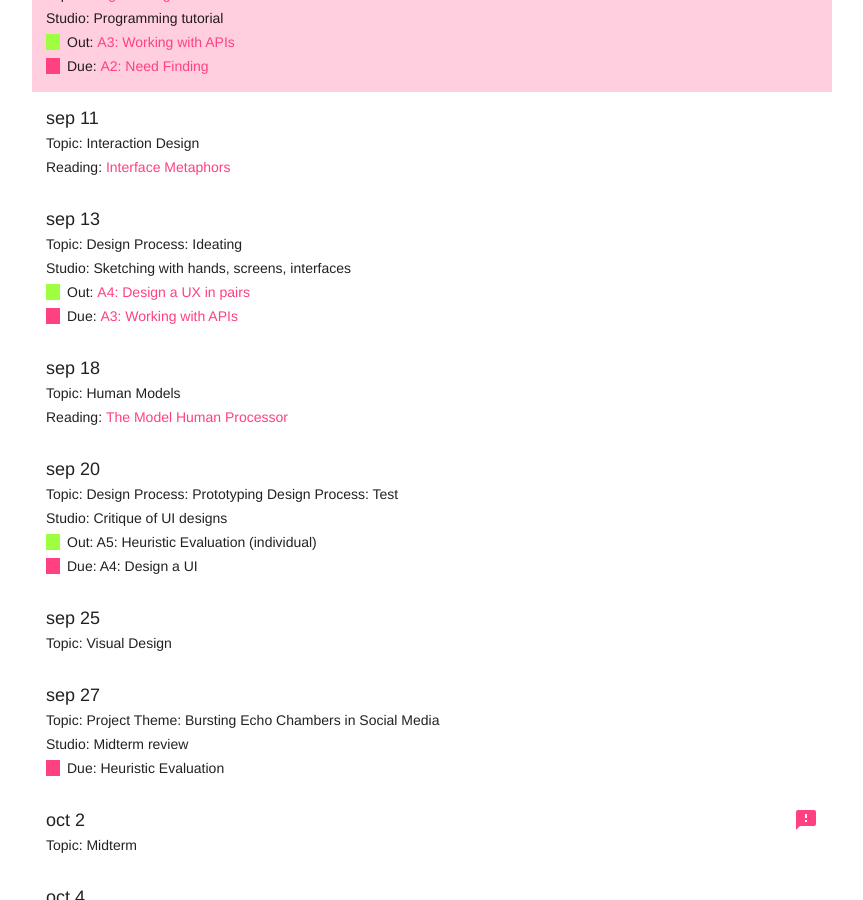
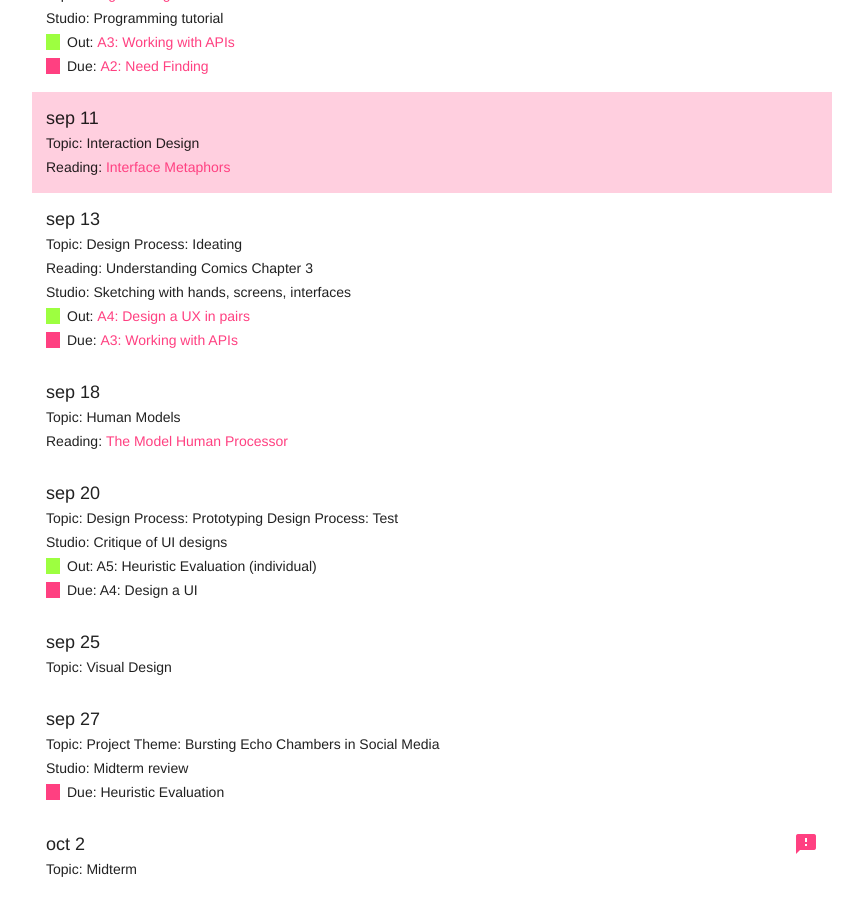
Before and after one commit to cs160-berkeley/website, a Jekyll site: the page built from schedule.md, in a window 1280 px wide and 900 px high, scrolled down 861 px. Shown: the whole window, without its empty margins (208-1071 px from the left). Built offline with Jekyll 4.4.1, drawn with Linux system fonts in a browser that asks for light colours; part of the change alters nothing that is shown.

```diff
--- a/_data/CS160Schedule.csv
+++ b/_data/CS160Schedule.csv
@@ -36,10 +36,9 @@ Break
 Affordance
 Conceptual Models
 Signifiers
-",T,,https://drive.google.com/open?id=0B3rmOUWm5OBlRGNvVk56Y1JZRG8,,"A3: Working with APIs,https://drive.google.com/open?id=1zmvlGO5PD1oi0q1kFFE6l0wZOqwDeVw71w-t0LrFmIw","A2: Need Finding,/assign/2/",Programming tutorial,Programming tutorial,I'm away Th-Sun
+Metaphors",,,https://drive.google.com/open?id=0B3rmOUWm5OBlRGNvVk56Y1JZRG8,,"A3: Working with APIs,https://drive.google.com/open?id=1zmvlGO5PD1oi0q1kFFE6l0wZOqwDeVw71w-t0LrFmIw","A2: Need Finding,/assign/2/",Programming tutorial,Programming tutorial,I'm away Th-Sun
 4M,11-Sep,Interaction Design,"Interaction Design
 Modes
-Metaphors
 Buttons, widgets
 Input devices
 Soft vs. hard buttons
@@ -49,7 +48,7 @@ gesture (Kinect)
 In-class exercise, work around tables, design using web, phone, speech, gesture
 Break
 Layout: Visual design--white space
-Compare/contrast among blurred NYTimes, Bing, Craigslist",,,,"Interface Metaphors, https://webdesign.tutsplus.com/articles/all-about-grid-systems--webdesign-14471",,,,,"Contextual Design (Holtzblatt & Beyer) up through 8.2.4,https://drive.google.com/open?id=0Bw5c_JsRiheEd0l2U2lTT0xLMTA
+Compare/contrast among blurred NYTimes, Bing, Craigslist",T,,,"Interface Metaphors, https://webdesign.tutsplus.com/articles/all-about-grid-systems--webdesign-14471",,,,,"Contextual Design (Holtzblatt & Beyer) up through 8.2.4,https://drive.google.com/open?id=0Bw5c_JsRiheEd0l2U2lTT0xLMTA
 [Landay] Contextual Design
 "
 4W,13-Sep,Design Process: Ideating,"Design Process: Design - Ideating
@@ -61,7 +60,7 @@ Break
 Social effects, social leveraging, tagging
 Crowd source work
 Agents, AI
-",,,,,"A4: Design a UX in pairs, taking an idea from A2","A3: Working with APIs,https://drive.google.com/open?id=1zmvlGO5PD1oi0q1kFFE6l0wZOqwDeVw71w-t0LrFmIw
+",,,,Understanding Comics Chapter 3,"A4: Design a UX in pairs, taking an idea from A2","A3: Working with APIs,https://drive.google.com/open?id=1zmvlGO5PD1oi0q1kFFE6l0wZOqwDeVw71w-t0LrFmIw
 ","Sketching with hands, screens, interfaces","Sketching with hands, screens, interfaces","Working-through-task-centered-design
 AboutFaceChap6,https://drive.google.com/open?id=0Bw5c_JsRiheEMUFaOERvV3hKZm8"
 5M,18-Sep,Human Models,"Human Models (Eric's slides 16-08)
--- a/_data/schedule.yaml
+++ b/_data/schedule.yaml
@@ -64,9 +64,16 @@
 - Class: 3W
   Date: 2017 Sep 6
   WebsiteLabel: Programming Tools in Social Media
-  Topic: "Introduce project space\nIntroduce programming tools\nUsing APIs\nProgramming
-    exercise\nBreak\nAffordance\r\nConceptual Models\r\nSignifiers"
-  Active: T
+  Topic: |-
+    Introduce project space
+    Introduce programming tools
+    Using APIs
+    Programming exercise
+    Break
+    Affordance
+    Conceptual Models
+    Signifiers
+    Metaphors
   Slides: https://drive.google.com/open?id=0B3rmOUWm5OBlRGNvVk56Y1JZRG8
   Assign:
     name: 'A3: Working with APIs'
@@ -83,7 +90,6 @@
   Topic: |-
     Interaction Design
     Modes
-    Metaphors
     Buttons, widgets
     Input devices
     Soft vs. hard buttons
@@ -94,6 +100,7 @@
     Break
     Layout: Visual design--white space
     Compare/contrast among blurred NYTimes, Bing, Craigslist
+  Active: T
   Reading:
   - name: Interface Metaphors
     link: https://webdesign.tutsplus.com/articles/all-about-grid-systems--webdesign-14471
@@ -113,6 +120,8 @@
     Social effects, social leveraging, tagging
     Crowd source work
     Agents, AI
+  Reading:
+  - Understanding Comics Chapter 3
   Assign:
     name: 'A4: Design a UX in pairs'
     link: taking an idea from A2
```
